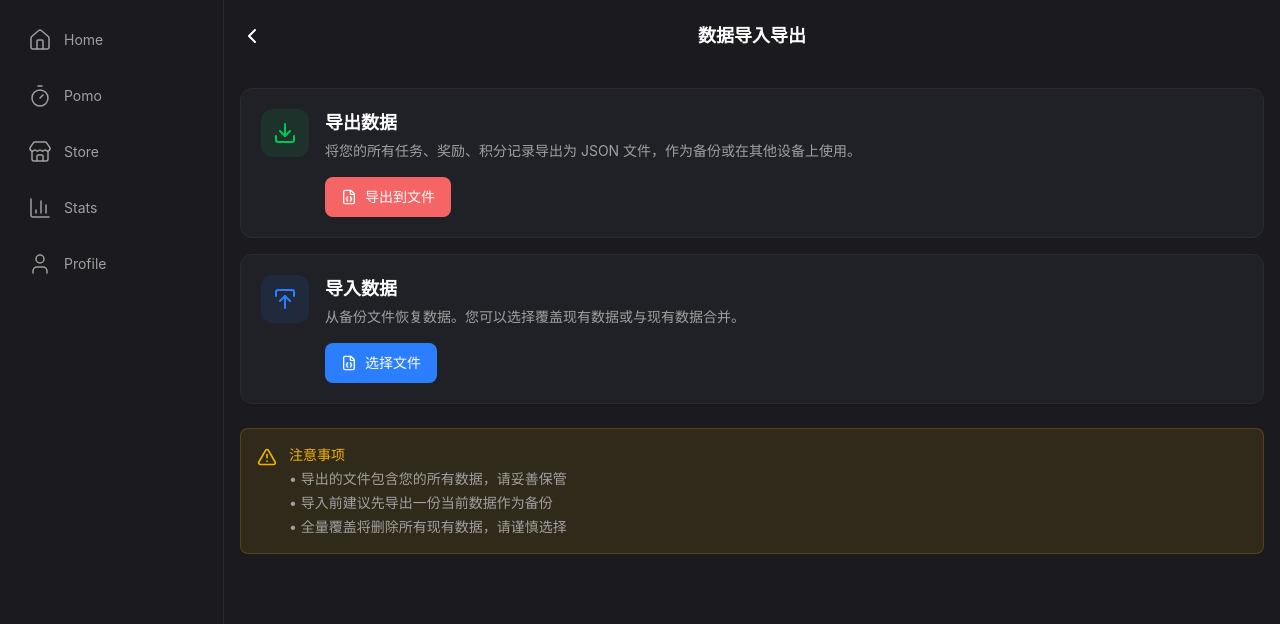
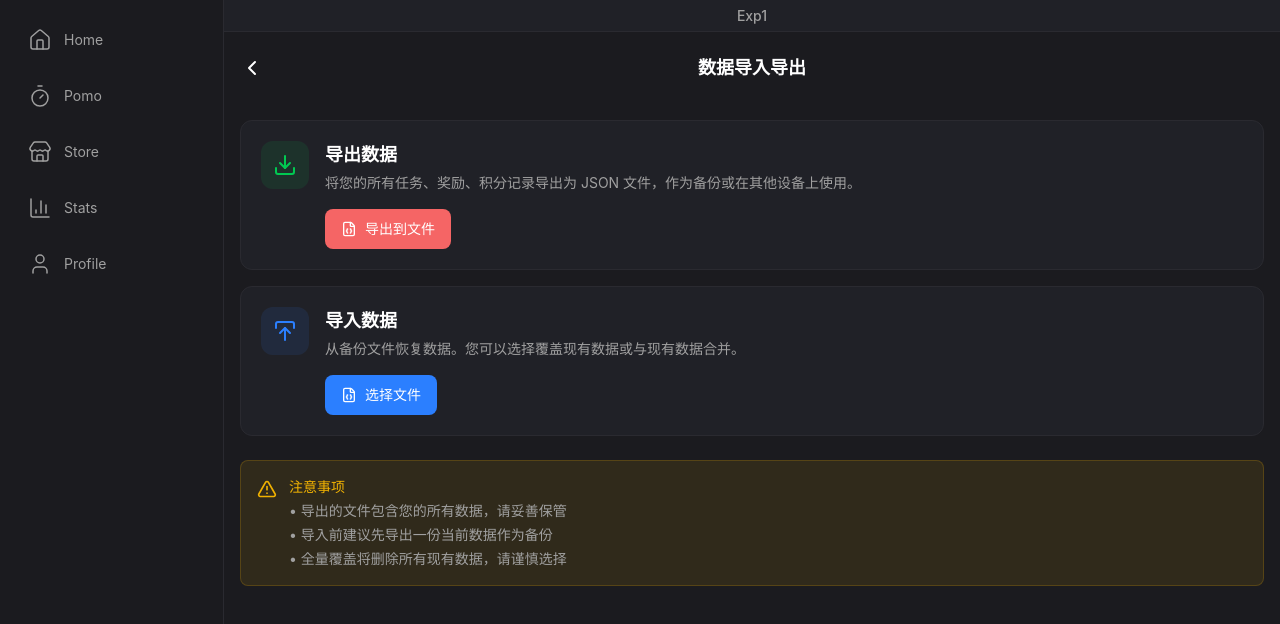
Before and after one commit to ruinb0wman/exp1, a React (Vite) app: page /data-import-export in a window 1280 px wide. Shown: the top 624 px of the page. Built offline with nearby package versions, Linux system fonts and the light colour scheme; the HTML template or start-up script is replaced by a standard one.

Commit message:
feat: 添加可拖动的自定义标题栏
- 隐藏系统默认标题栏 (decorations: false)
- 使用 data-tauri-drag-region 实现窗口拖动
- 横屏模式下自动避开左侧导航栏
- 添加窗口拖动权限配置

```diff
--- a/src-tauri/capabilities/default.json
+++ b/src-tauri/capabilities/default.json
@@ -8,6 +8,7 @@
     "core:window:allow-hide",
     "core:window:allow-show",
     "core:window:allow-set-focus",
+    "core:window:allow-start-dragging",
     "opener:default",
     "dialog:default",
     "fs:allow-write-text-file",
--- a/src-tauri/tauri.conf.json
+++ b/src-tauri/tauri.conf.json
@@ -14,7 +14,9 @@
       {
         "title": "exp1",
         "width": 800,
-        "height": 600
+        "height": 600,
+        "decorations": false,
+        "dragDropEnabled": true
       }
     ],
     "trayIcon": {
--- a/src/App.tsx
+++ b/src/App.tsx
@@ -17,6 +17,7 @@ import { Settings } from "./pages/Settings";
 import { DataImportExport } from "./pages/DataImportExport";
 import { useUserStore } from "./store/userStore";
 import { useExpiredTaskChecker } from "./hooks/useExpiredTaskChecker";
+import { TitleBar } from "./components/TitleBar";
 
 function Layout() {
   // 全局初始化用户
@@ -41,10 +42,13 @@ function Layout() {
   }, [user?.id, checkExpiredTasks]);
 
   return (
-    <div className="min-h-screen-safe pt-safe landscape:pl-56">
+    <>
+      <TitleBar />
+      <div className="min-h-screen-safe pt-safe landscape:pl-56 mt-8">
         <Outlet />
         <BottomNav />
       </div>
+    </>
   );
 }
 
@@ -71,13 +75,16 @@ function SimpleLayout() {
   }, [user?.id, checkExpiredTasks]);
 
   return (
-    <div className="min-h-screen-safe pt-safe landscape:pl-56">
+    <>
+      <TitleBar />
+      <div className="min-h-screen-safe pt-safe landscape:pl-56 mt-8">
         <Outlet />
         {/* 横屏时显示导航栏 */}
         <div className="hidden landscape:block">
           <BottomNav />
         </div>
       </div>
+    </>
   );
 }
 
--- /dev/null
+++ b/src/components/TitleBar.tsx
@@ -0,0 +1,20 @@
+/**
+ * PC端标题栏组件
+ * - 使用 data-tauri-drag-region 实现窗口拖动
+ * - 无系统控制按钮（缩小/放大/关闭）
+ */
+export function TitleBar() {
+  return (
+    <div
+      data-tauri-drag-region
+      className="fixed top-0 left-0 right-0 landscape:left-56 h-8 bg-surface z-[9999] select-none border-b border-border"
+    >
+      {/* 标题栏内容区域 - 居中显示应用名称 */}
+      <div data-tauri-drag-region className="h-full flex items-center justify-center">
+        <span className="text-text-secondary text-sm font-medium">
+          Exp1
+        </span>
+      </div>
+    </div>
+  );
+}
```
Lines whose indentation alone changed are shown as unchanged.
